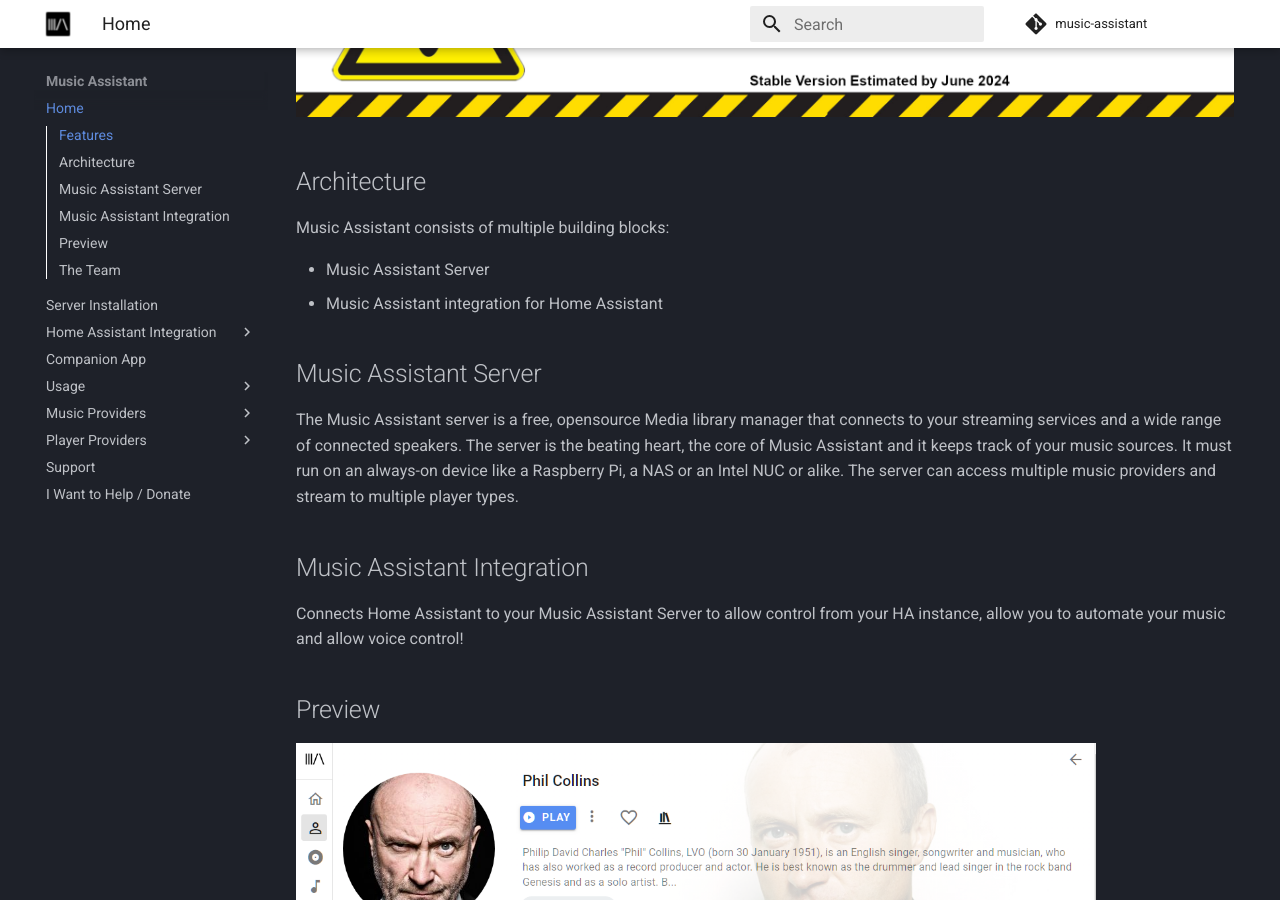
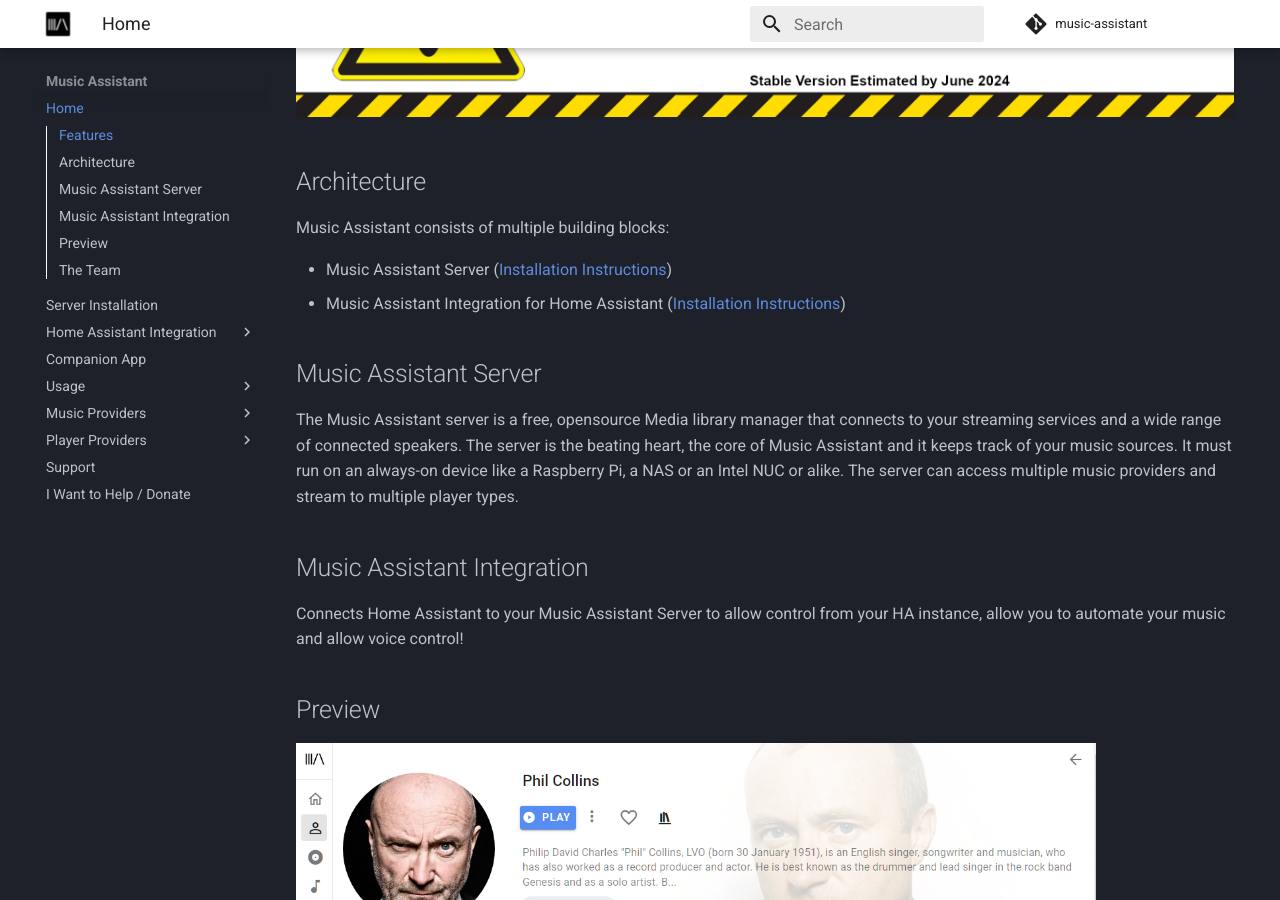
Before and after one commit to pwbriggs/music-assistant.github.io, an MkDocs documentation site: the page built from docs/index.md, in a window 1280 px wide and 900 px high, scrolled down 1126 px. Built offline with MkDocs 1.6.1 and Material for MkDocs 9.7.7, drawn with Linux system fonts in a browser that asks for light colours.

Commit message:
Add links to install instructions

```diff
--- a/docs/index.md
+++ b/docs/index.md
@@ -22,8 +22,8 @@
 
 Music Assistant consists of multiple building blocks:
 
-- Music Assistant Server
-- Music Assistant integration for Home Assistant
+- Music Assistant Server ([Installation Instructions](installation.md))
+- Music Assistant Integration for Home Assistant ([Installation Instructions](integration/installation.md))
 
 ## Music Assistant Server
 
```
